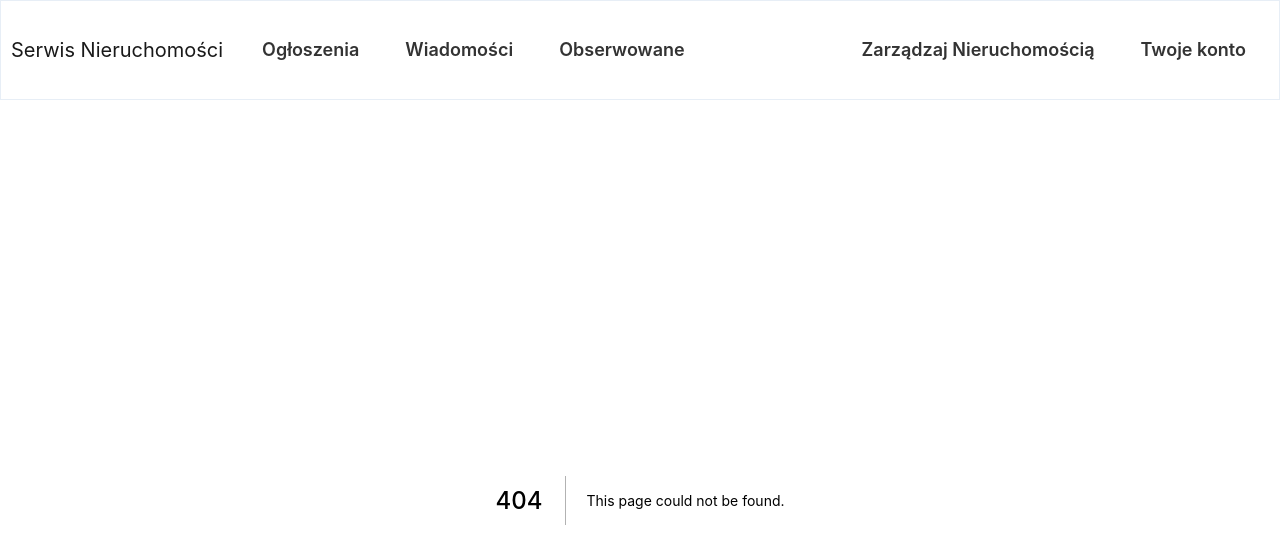
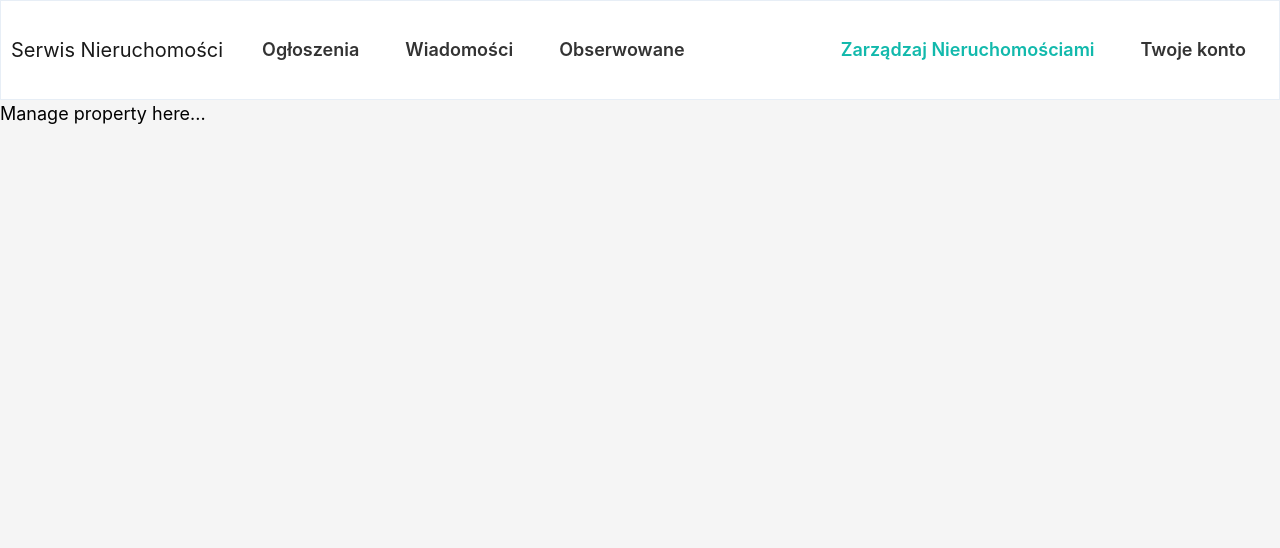
Before and after one commit to KrystianJanas/engineering-work, a Next.js app: page /properties in a window 1280 px wide. Before the commit this address had no page. Shown: the top 548 px of the page. Built offline with nearby package versions, Linux system fonts and the light colour scheme.

Commit message:
header changes

```diff
--- a/modules/header/components/header.tsx
+++ b/modules/header/components/header.tsx
@@ -61,13 +61,13 @@ export const Header = () => {
           ))}
         </Nav>
         <Nav>
-          <Link href="/property" passHref>
-            {pathname === '/property' ? (
+          <Link href="/properties" passHref>
+            {pathname === '/properties' ? (
               <StyledClickedNavLink>
-                Zarządzaj Nieruchomością
+                Zarządzaj Nieruchomościami
               </StyledClickedNavLink>
             ) : (
-              <StyledNavLink>Zarządzaj Nieruchomością</StyledNavLink>
+              <StyledNavLink>Zarządzaj Nieruchomościami</StyledNavLink>
             )}
           </Link>
           <Link href="/account" passHref>
--- a/modules/header/header.constants.ts
+++ b/modules/header/header.constants.ts
@@ -17,5 +17,5 @@ export const pageTitles = [
 
   { href: '/account', title: 'Serwis ogłoszeń - Konto' },
 
-  { href: '/property', title: 'Serwis ogłoszeń - Nieruchomości' },
+  { href: '/properties', title: 'Serwis ogłoszeń - Nieruchomości' },
 ];
--- /dev/null
+++ b/pages/properties/index.tsx
@@ -0,0 +1,4 @@
+export const PropertiesPage = () => {
+  return <div>Manage property here...</div>;
+};
+export default PropertiesPage;
--- a/pages/property/index.tsx
+++ /dev/null
@@ -1,4 +0,0 @@
-export const ManageProperty = () => {
-  return <div>Manage property here...</div>;
-};
-export default ManageProperty;
```
